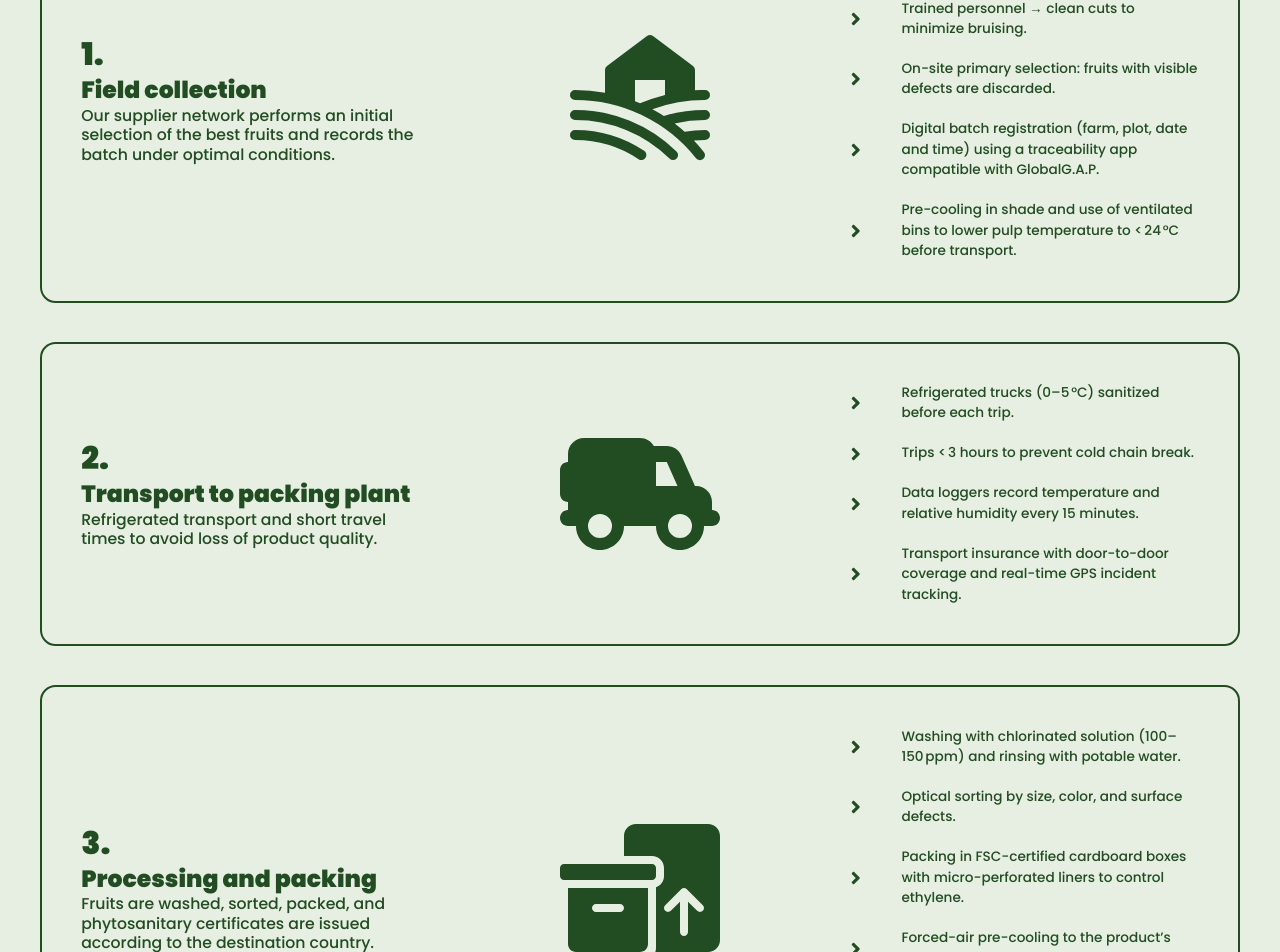
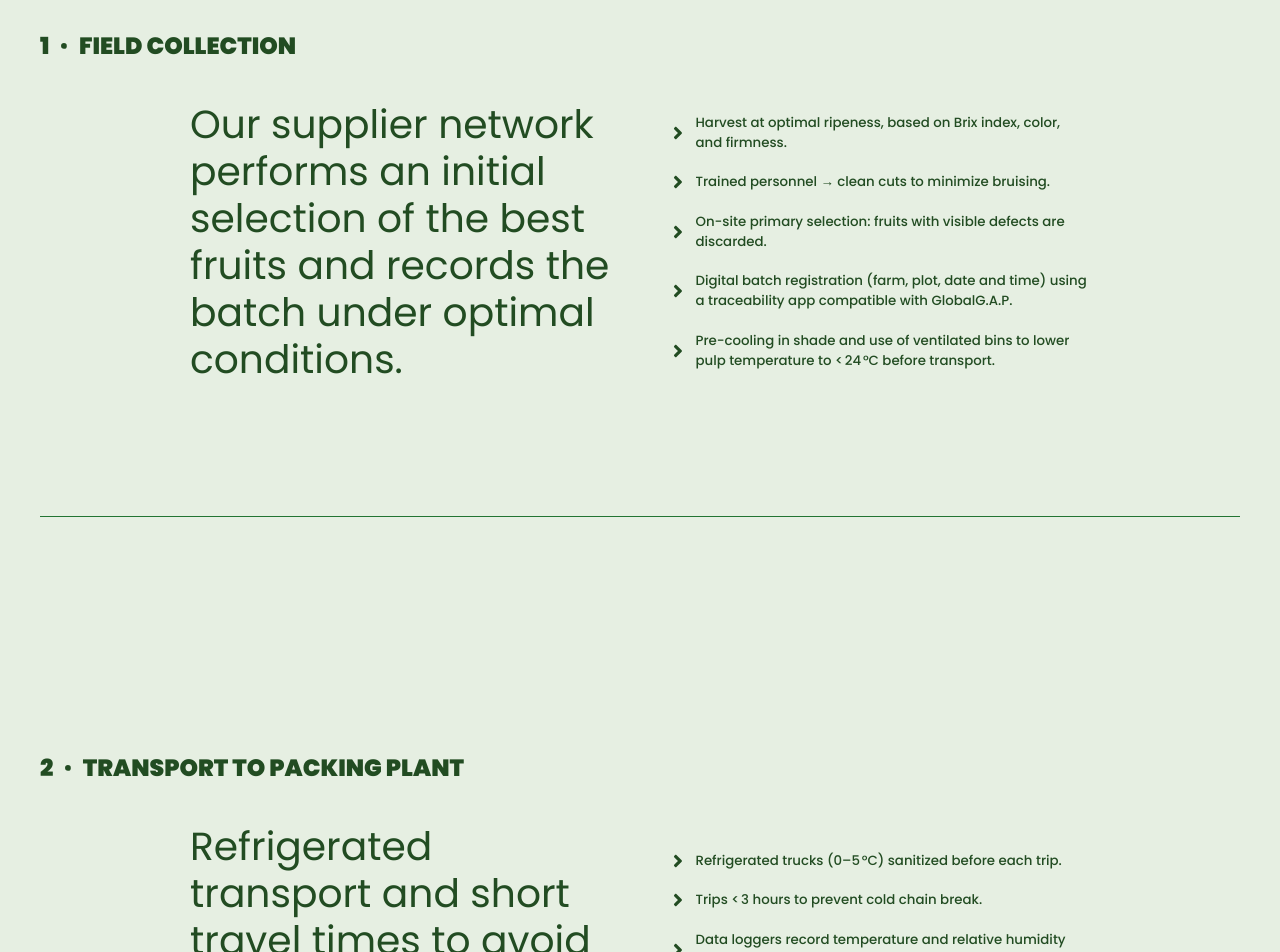
Before and after one commit to FPTPanama/fresh-food, a Next.js app: page /en/logistic in a window 1280 px wide. Shown: the part 903-1855 px from the top of the page. Built offline with nearby package versions, Linux system fonts and the light colour scheme.

Commit message:
logistic add

```diff
--- a/app/[locale]/logistic/page.js
+++ b/app/[locale]/logistic/page.js
@@ -4,6 +4,7 @@ import ScrollButton from 'components/scroll-button/scroll-down';
 import { PiFarmFill } from 'react-icons/pi';
 import { FaTruckField, FaBoxesPacking, FaShip, FaTruckArrowRight } from 'react-icons/fa6';
 import { MdHouseboat } from 'react-icons/md';
+import { TbPointFilled } from 'react-icons/tb';
 import { PiShippingContainerFill } from 'react-icons/pi';
 import { FaTruckLoading } from 'react-icons/fa';
 import { FaAngleRight } from 'react-icons/fa';
@@ -19,56 +20,56 @@ const Logistic = async ({ params }) => {
       title: dictionary.logistic.ruta_tropical[0].TITLE,
       description: dictionary.logistic.ruta_tropical[0].DESCRIPTION,
       especifications: dictionary.logistic.ruta_tropical[0].specifications,
-      icon: <PiFarmFill size={160} />,
+      icon: <PiFarmFill size={50} />,
     },
     {
       title: dictionary.logistic.ruta_tropical[1].TITLE,
       description: dictionary.logistic.ruta_tropical[1].DESCRIPTION,
       especifications: dictionary.logistic.ruta_tropical[1].specifications,
-      icon: <FaTruckField size={160} />,
+      icon: <FaTruckField size={50} />,
     },
     {
       title: dictionary.logistic.ruta_tropical[2].TITLE,
       description: dictionary.logistic.ruta_tropical[2].DESCRIPTION,
       especifications: dictionary.logistic.ruta_tropical[2].specifications,
-      icon: <FaBoxesPacking size={160} />,
+      icon: <FaBoxesPacking size={50} />,
     },
     {
       title: dictionary.logistic.ruta_tropical[3].TITLE,
       description: dictionary.logistic.ruta_tropical[3].DESCRIPTION,
       especifications: dictionary.logistic.ruta_tropical[3].specifications,
-      icon: <FaTruckLoading size={160} />,
+      icon: <FaTruckLoading size={50} />,
     },
     {
       title: dictionary.logistic.ruta_tropical[4].TITLE,
       description: dictionary.logistic.ruta_tropical[4].DESCRIPTION,
       especifications: dictionary.logistic.ruta_tropical[4].specifications,
-      icon: <PiShippingContainerFill size={160} />,
+      icon: <PiShippingContainerFill size={50} />,
     },
     {
       title: dictionary.logistic.ruta_tropical[5].TITLE,
       description: dictionary.logistic.ruta_tropical[5].DESCRIPTION,
       especifications: dictionary.logistic.ruta_tropical[5].specifications,
-      icon: <FaShip size={160} />,
+      icon: <FaShip size={50} />,
     },
     {
       title: dictionary.logistic.ruta_tropical[6].TITLE,
       description: dictionary.logistic.ruta_tropical[6].DESCRIPTION,
       especifications: dictionary.logistic.ruta_tropical[6].specifications,
-      icon: <MdHouseboat size={160} />,
+      icon: <MdHouseboat size={50} />,
     },
     {
       title: dictionary.logistic.ruta_tropical[7].TITLE,
       description: dictionary.logistic.ruta_tropical[7].DESCRIPTION,
       especifications: dictionary.logistic.ruta_tropical[7].specifications,
-      icon: <FaTruckArrowRight size={160} />,
+      icon: <FaTruckArrowRight size={50} />,
     },
   ];
   return (
     <div className="responsiveWidth gap-10 text-greendark">
       <GeneralLayout dictionary={dictionary}>
         <section style={{ height: 'calc(100vh - 180px)' }} className="flex flex-col w-full items-center justify-center gap-7">
-          <ScrollButton dictionary={dictionary} />
+          <ScrollButton dictionary={dictionary} isFixed />
           <div className="flex items-center justify-center w-full">
             <div className="flex flex-col gap-3 w-1/3">
               <h1 className="text-l-800">{dictionary.logistic.Y_ESTA_ES_NUESTRA_RUTA}</h1>
@@ -89,25 +90,33 @@ const Logistic = async ({ params }) => {
             </div>
           </div>
         </section>
-        <section className="flex flex-col w-full gap-10">
+        <section className="flex flex-col w-full gap-20">
           {ruta_tropical.map((step, key) => {
             return (
-              <div key={key} className="grid grid-cols-3 w-full border-2 border-greendark p-10 rounded-2xl">
+              <div
+                style={{ height: 'calc(100vh - 180px)' }}
+                key={key}
+                className="flex flex-col w-full items-center justify-center gap-10 border-greenlight border-b"
+              >
+                <div className="flex items-center justify-start gap-2 w-full">
+                  <p className="font-black text-l-400">{key + 1}</p>
+                  <TbPointFilled />
+                  <p className="text-l-400 font-black">{step.title.toUpperCase()}</p>
+                </div>
+                <div className="flex w-3/4 gap-10">
                   <div className="flex flex-col items-start justify-center w-full">
-                  <p className="font-black text-l-500">{key + 1}.</p>
-                  <p className="text-l-400 max-w-[350px] font-black">{step.title}</p>
-                  <p className="text-l-200 max-w-[350px]">{step.description}</p>
+                    <p className="text-l-600 font-reg">{step.description}</p>
                   </div>
-                <div className="flex items-center justify-center w-full">{step.icon}</div>
                   <div className="flex flex-col items-start justify-center w-full gap-5 list-outside">
                     {step.especifications.map((spec, key) => {
                       return (
-                      <div key={key} className="flex items-center w-full justify-start gap-4">
-                        <FaAngleRight className="w-1/6" size={20} />
-                        <p className="w-5/6">{spec}</p>
+                        <div key={key} className="flex items-center w-full justify-start">
+                          <FaAngleRight className="w-1/12" size={20} />
+                          <p className="w-11/12">{spec}</p>
                         </div>
                       );
                     })}
+                  </div>
                 </div>
               </div>
             );
```
Lines whose indentation alone changed are shown as unchanged.
